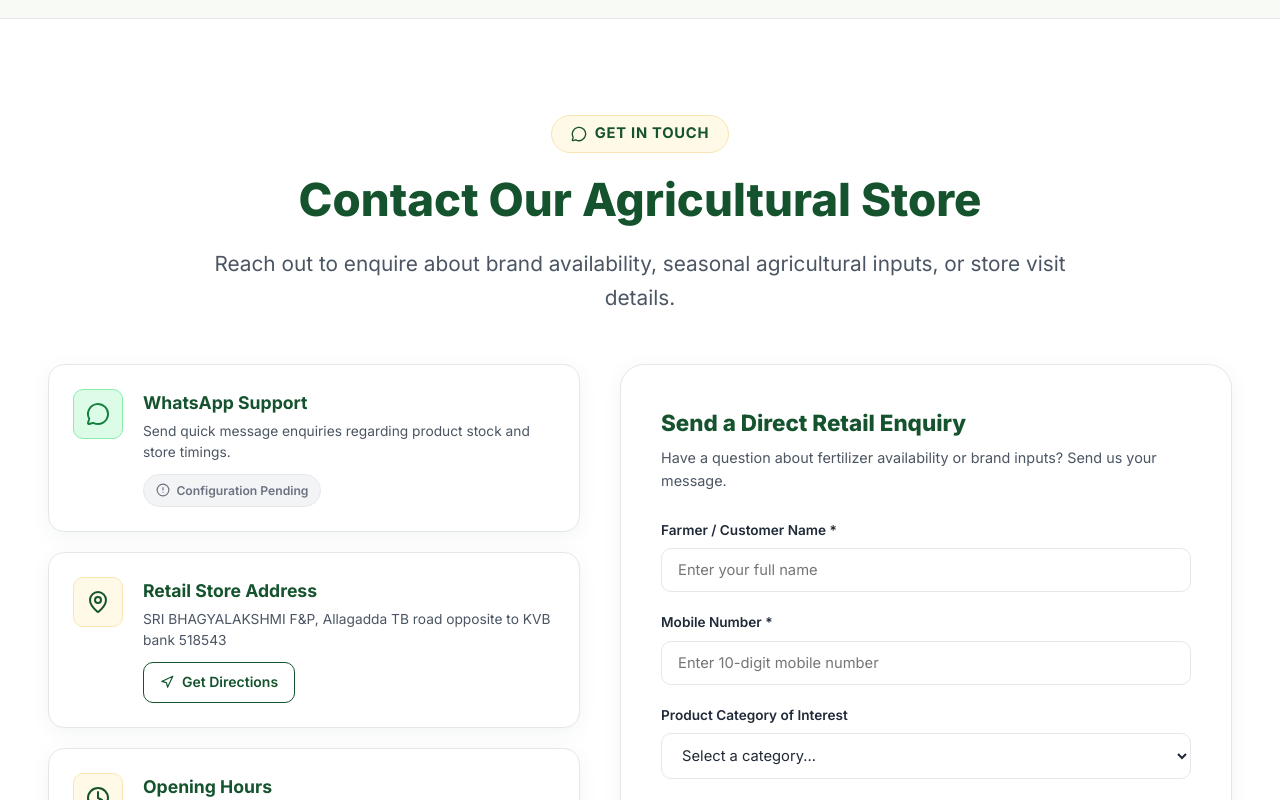
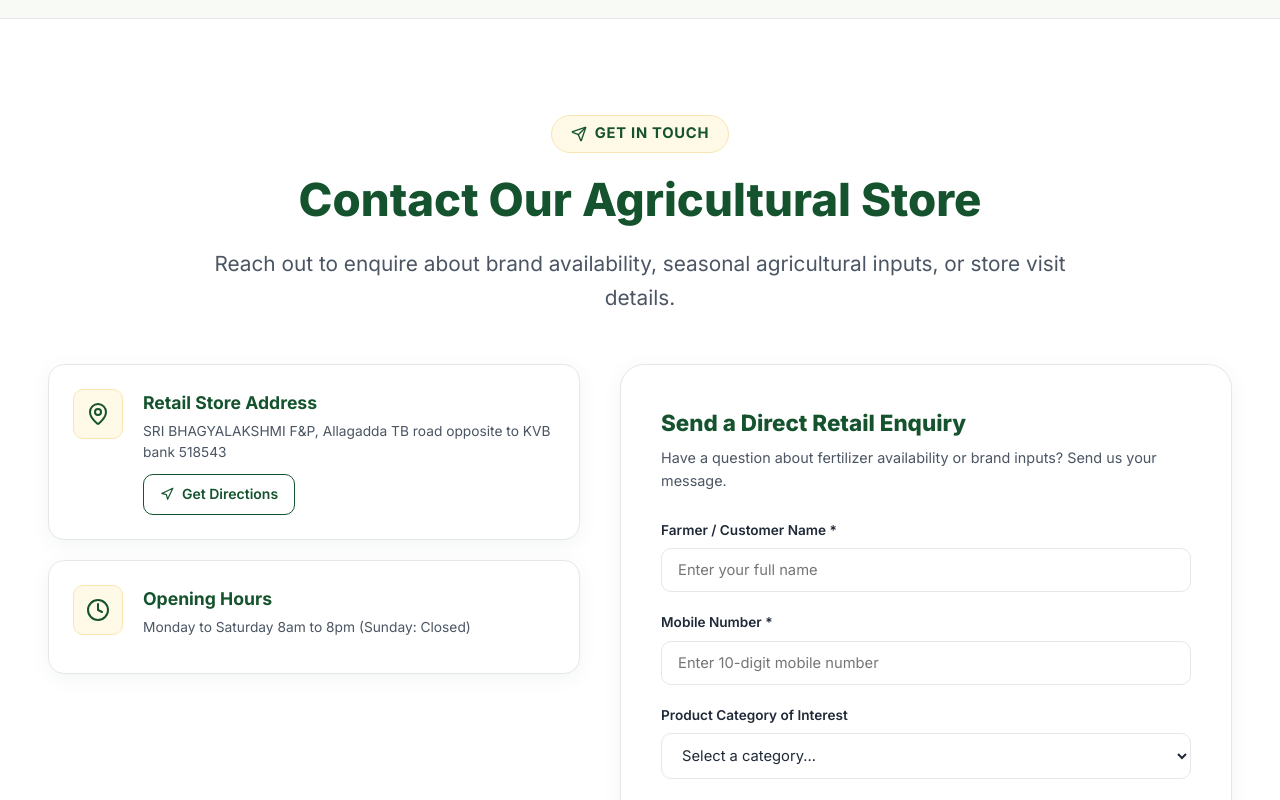
Before and after one commit to dheemanth8/Sri-Bhagyalakshmi-F-P, a React (Vite) app: page / in a window 1280 px wide. Shown: the part 7700-8500 px from the top of the page. Built offline with nearby package versions, Linux system fonts and the light colour scheme.

Commit message:
feat: remove WhatsApp support from contact section

```diff
--- a/src/data/translations.ts
+++ b/src/data/translations.ts
@@ -255,7 +255,7 @@
       submitEnquiry: 'Submit Enquiry',
       formSuccessTitle: 'Enquiry Received!',
       formSuccessMsg: 'Thank you for reaching out to Sri Bhagyalakshmi Fertilizers & Pesticides. We will review your query promptly.',
-      formConfigNotice: 'Contact actions will automatically connect to verified phone and WhatsApp lines once configured by the store.',
+      formConfigNotice: 'Contact actions will connect to verified store lines once configured.',
     },
     footer: {
       aboutText: 'Sri Bhagyalakshmi Fertilizers & Pesticides has been supporting farmers with genuine agricultural inputs, fertilizers, and crop protection since 1995.',
@@ -385,7 +385,7 @@
       submitEnquiry: 'విచారణ పంపండి',
       formSuccessTitle: 'మీ విచారణ అందింది!',
       formSuccessMsg: 'శ్రీ భాగ్యలక్ష్మి ఫర్టిలైజర్స్ & పెస్టిసైడ్స్ ను సంప్రదించినందుకు ధన్యవాదాలు. మేము త్వరలోనే స్పందిస్తాము.',
-      formConfigNotice: 'దుకాణ యజమాని ధృవీకరించిన వెంటనే కాల్ మరియు వాట్సాప్ నంబర్లు నేరుగా కనెక్ట్ చేయబడతాయి.',
+      formConfigNotice: 'దుకాణ యజమాని ధృవీకరించిన వెంటనే సంప్రదింపు లైన్లు నేరుగా కనెక్ట్ చేయబడతాయి.',
     },
     footer: {
       aboutText: 'శ్రీ భాగ్యలక్ష్మి ఫర్టిలైజర్స్ & పెస్టిసైడ్స్ 1995 నుండి రైతులకు అసలైన నాణ్యమైన వ్యవసాయ ఎరువులు, పంట రక్షణ మందులను విశ్వసనీయంగా అందిస్తోంది.',
--- a/src/sections/ContactSection.tsx
+++ b/src/sections/ContactSection.tsx
@@ -3,7 +3,6 @@
 import { productCategories } from '../data/categories';
 import { useLanguage } from '../hooks/useLanguage';
 import {
-  MessageCircle,
   MapPin,
   Clock,
   Send,
@@ -56,15 +55,13 @@
     }
   };
 
-  const hasWhatsapp = Boolean(businessData.contact.whatsapp);
-
   return (
     <section id="contact" className="section-pad contact-section">
       <div className="container">
         {/* Section Header */}
         <div className="section-header">
           <div className="section-badge">
-            <MessageCircle size={16} />
+            <Send size={16} />
             <span>{t.contactSection.badge}</span>
           </div>
           <h2 className="section-title">
@@ -78,34 +75,6 @@
         <div className="contact-grid">
           {/* Left Column: Configurable Contact Channels */}
           <div className="contact-cards-col">
-
-            {/* WhatsApp Card */}
-            <div className="contact-channel-card card-surface">
-              <div className="channel-icon-box channel-icon-box--wa">
-                <MessageCircle size={24} />
-              </div>
-              <div className="channel-info">
-                <h3 className="channel-title">{t.contactSection.whatsappCardTitle}</h3>
-                <p className="channel-desc">{t.contactSection.whatsappCardDesc}</p>
-                {hasWhatsapp ? (
-                  <a
-                    href={`https://wa.me/${businessData.contact.whatsapp}?text=Hello%20Sri%20Bhagyalakshmi%20Fertilizers,%20I%20would%20like%20to%20enquire%20about%20products`}
-                    target="_blank"
-                    rel="noopener noreferrer"
-                    className="btn btn-primary btn-sm channel-btn"
-                  >
-                    <MessageCircle size={15} />
-                    <span>{t.contactSection.whatsappAction}</span>
-                  </a>
-                ) : (
-                  <div className="pending-badge">
-                    <AlertCircle size={14} />
-                    <span>{t.common.pendingConfiguration}</span>
-                  </div>
-                )}
-              </div>
-            </div>
-
             {/* Address & Store Card */}
             <div className="contact-channel-card card-surface">
               <div className="channel-icon-box">
@@ -297,11 +266,6 @@
           justify-content: center;
           flex-shrink: 0;
         }
-        .channel-icon-box--wa {
-          background: #DCFCE7;
-          border-color: #86EFAC;
-          color: #15803D;
-        }
 
         .channel-info {
           display: flex;
```
